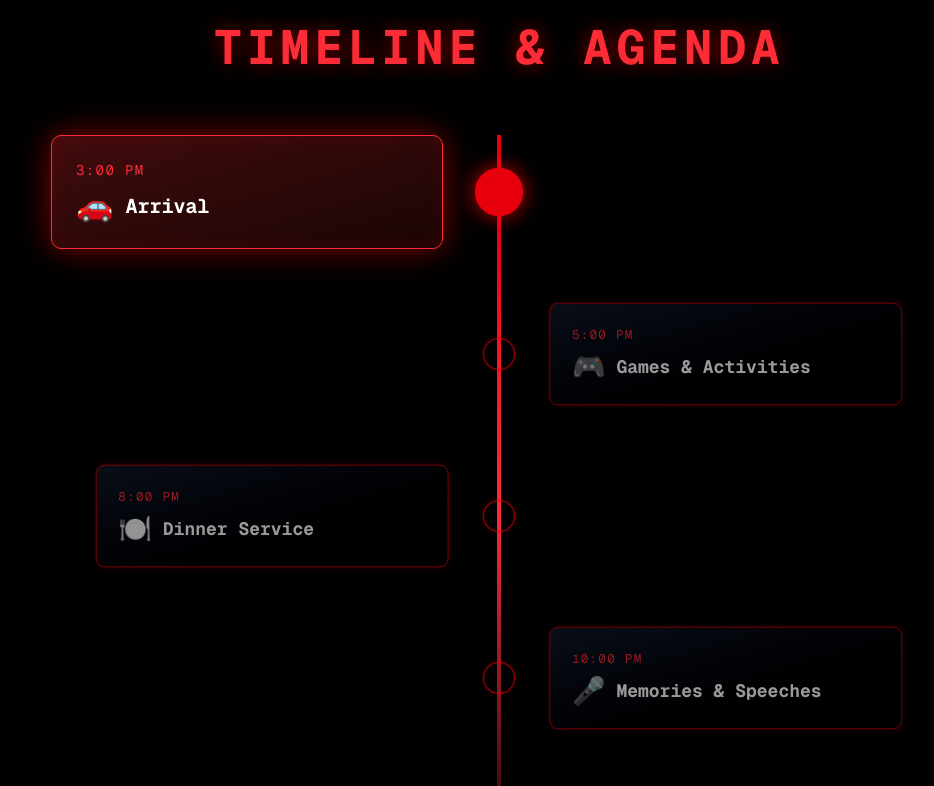
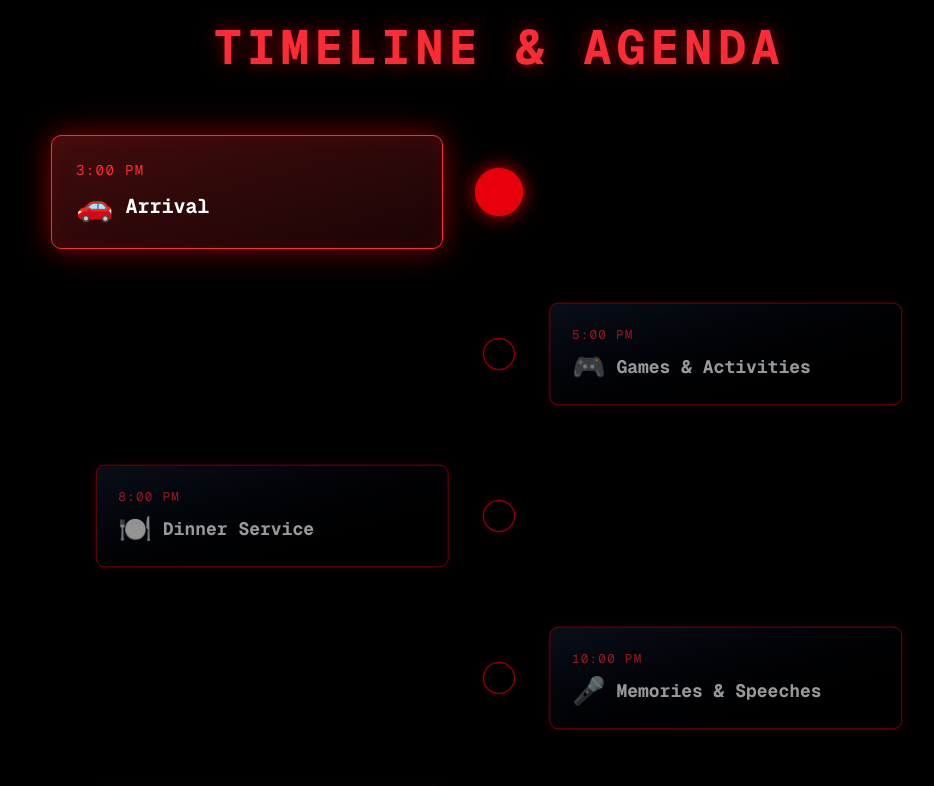
Before and after one commit to Maheshgoud6181/farewell-invite, a Next.js app: page / in a window 1280 px wide. Shown: the part 3700-4486 px from the top of the page, without its empty margins (141-1075 px from the left). Built offline with nearby package versions, Linux system fonts and the light colour scheme.

Commit message:
updated invitation design

```diff
--- a/components/Timeline.tsx
+++ b/components/Timeline.tsx
@@ -37,7 +37,7 @@ export default function Timeline() {
         {/* Timeline */}
         <div className="relative">
           {/* Vertical line */}
-          <div className="absolute left-1/2 top-0 bottom-0 w-1 bg-gradient-to-b from-red-600 via-red-500 to-transparent transform -translate-x-1/2" />
+          {/* <div className="absolute left-1/2 top-0 bottom-0 w-1 bg-gradient-to-b from-red-600 via-red-500 to-transparent transform -translate-x-1/2" /> */}
 
           {/* Timeline items */}
           <div className="space-y-12">
```
